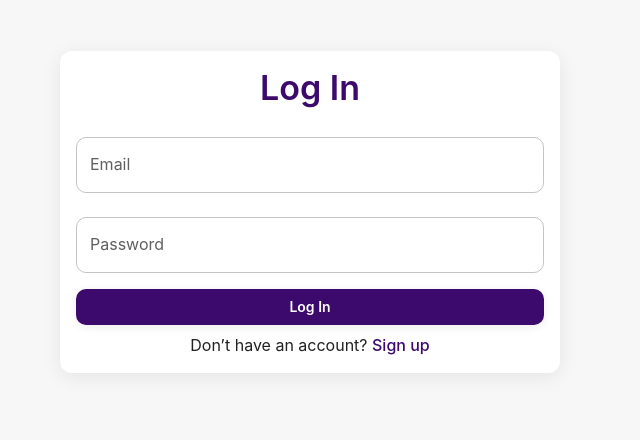
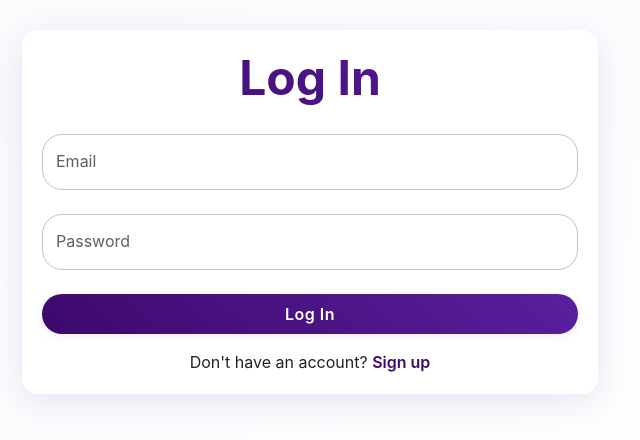
Before and after one commit to aiyza-j/WorkHub, a Next.js app in the folder apps/frontend/: page /login in a window 1280 px wide. Shown: the part 188-628 px from the top of the page, without its empty margins (330-970 px from the left). Built offline with nearby package versions, Linux system fonts and the light colour scheme; some icons are missing.

Commit message:
theme dark light

```diff
--- a/apps/frontend/app/components/Dashboard/Sidebar.tsx
+++ b/apps/frontend/app/components/Dashboard/Sidebar.tsx
@@ -22,6 +22,7 @@ import Link from 'next/link';
 import { useTheme } from '@mui/material/styles';
 import { motion, AnimatePresence } from 'framer-motion';
 import { usePathname } from 'next/navigation';
+import { useSession } from '@/app/hooks/useSession';
 
 interface SidebarProps {
   open: boolean;
--- /dev/null
+++ b/apps/frontend/app/contexts/ThemeContext.tsx
@@ -0,0 +1,34 @@
+'use client';
+import React, { createContext, useContext, useState, ReactNode } from 'react';
+
+type ThemeMode = 'light' | 'dark';
+
+interface ThemeContextType {
+  mode: ThemeMode;
+  toggleTheme: () => void;
+}
+
+const ThemeContext = createContext<ThemeContextType | undefined>(undefined);
+
+export const ThemeProviderContext = ({ children }: { children: ReactNode }) => {
+  const [mode, setMode] = useState<ThemeMode>('light');
+
+  const toggleTheme = () => {
+    setMode((prev) => (prev === 'light' ? 'dark' : 'light'));
+  };
+
+  return (
+    <ThemeContext.Provider value={{ mode, toggleTheme }}>
+      {children}
+    </ThemeContext.Provider>
+  );
+};
+
+// ✅ Export custom hook
+export const useThemeContext = (): ThemeContextType => {
+  const context = useContext(ThemeContext);
+  if (!context) {
+    throw new Error('useThemeContext must be used within a ThemeProviderContext');
+  }
+  return context;
+};
--- a/apps/frontend/app/layout.tsx
+++ b/apps/frontend/app/layout.tsx
@@ -1,6 +1,7 @@
 import type { Metadata } from "next";
 import "./globals.css";
-import ThemeRegistry from "./theme/ThemeRegistry";
+import ThemeRegistryWithContext from "./theme/ThemeRegistryWithContext";
+import { ThemeProviderContext } from './contexts/ThemeContext';
 
 export const metadata: Metadata = {
   title: "Create Next App",
@@ -15,9 +16,11 @@ export default function RootLayout({
   return (
     <html lang="en">
       <body>
-        <ThemeRegistry mode={"light"}>
-          {children}
-        </ThemeRegistry>
+        <ThemeProviderContext>
+          <ThemeRegistryWithContext>
+            {children}
+          </ThemeRegistryWithContext>
+        </ThemeProviderContext>
       </body>
     </html>
   );
--- a/apps/frontend/app/login/page.tsx
+++ b/apps/frontend/app/login/page.tsx
@@ -9,15 +9,56 @@ import {
   Link,
   IconButton,
   InputAdornment,
+  Container,
+  useTheme,
+  useMediaQuery
 } from '@mui/material';
 import { useRouter } from 'next/navigation';
 import Visibility from '@mui/icons-material/Visibility';
 import VisibilityOff from '@mui/icons-material/VisibilityOff';
 import TextField from '@mui/material/TextField';
 import { useErrorSnackbar } from '../hooks/useErrorSnackbar';
+import { motion } from 'framer-motion';
+
+// Animation variants
+const formVariants = {
+  hidden: { opacity: 0, y: 20 },
+  visible: {
+    opacity: 1,
+    y: 0,
+    transition: {
+      duration: 0.5,
+      ease: "easeOut"
+    }
+  }
+};
+
+const inputVariants = {
+  hidden: { opacity: 0, x: -20 },
+  visible: (i: number) => ({
+    opacity: 1,
+    x: 0,
+    transition: {
+      delay: i * 0.1,
+      duration: 0.4
+    }
+  })
+};
+
+const buttonVariants = {
+  hover: {
+    scale: 1.03,
+    boxShadow: "0px 5px 15px rgba(0, 0, 0, 0.1)"
+  },
+  tap: {
+    scale: 0.97
+  }
+};
 
 const LoginPage = () => {
   const router = useRouter();
+  const theme = useTheme();
+  const isMobile = useMediaQuery(theme.breakpoints.down('sm'));
 
   const [email, setEmail] = useState('');
   const [emailError, setEmailError] = useState('');
@@ -84,21 +125,59 @@ const LoginPage = () => {
         display: 'flex',
         alignItems: 'center',
         justifyContent: 'center',
-        backgroundColor: '#f7f7f7',
+        backgroundColor: theme.palette.mode === 'dark'
+          ? theme.palette.background.default
+          : '#f7f9fc',
+        py: { xs: 4, md: 8 },
         px: 2,
+        background: theme.palette.mode === 'dark'
+          ? `linear-gradient(145deg, #121212, #1a1a1a)`
+          : `linear-gradient(145deg, #f7f9fc, #ffffff)`,
       }}
     >
-      <Paper elevation={3} sx={{ p: 4, width: '100%', maxWidth: 500 }}>
+      <Container maxWidth="sm">
+        <motion.div
+          initial="hidden"
+          animate="visible"
+          variants={formVariants}
+        >
+          <Paper
+            elevation={theme.palette.mode === 'dark' ? 4 : 2}
+            sx={{
+              p: { xs: 3, md: 5 },
+              borderRadius: '16px',
+              backdropFilter: 'blur(10px)',
+              backgroundColor: theme.palette.mode === 'dark'
+                ? 'rgba(30, 30, 30, 0.9)'
+                : 'rgba(255, 255, 255, 0.9)',
+              boxShadow: theme.palette.mode === 'dark'
+                ? '0 8px 32px rgba(0, 0, 0, 0.2)'
+                : '0 8px 32px rgba(31, 38, 135, 0.1)',
+            }}
+          >
+            <motion.div
+              initial={{ opacity: 0, y: -20 }}
+              animate={{ opacity: 1, y: 0 }}
+              transition={{ duration: 0.5 }}
+            >
               <Typography
-          variant="h4"
+                variant={isMobile ? "h4" : "h3"}
                 gutterBottom
                 textAlign="center"
-          color="primary"
+                sx={{
+                  fontWeight: 700,
+                  mb: 3,
+                  background: `-webkit-linear-gradient(45deg, ${theme.palette.primary.main}, ${theme.palette.primary.light})`,
+                  WebkitBackgroundClip: "text",
+                  WebkitTextFillColor: "transparent"
+                }}
               >
                 Log In
               </Typography>
+            </motion.div>
 
             <form onSubmit={handleSubmit} noValidate autoComplete="off">
+              <motion.div custom={0} variants={inputVariants} initial="hidden" animate="visible">
                 <TextField
                   fullWidth
                   margin="normal"
@@ -109,8 +188,22 @@ const LoginPage = () => {
                   error={!!emailError}
                   helperText={emailError}
                   variant="outlined"
+                  sx={{
+                    '& .MuiOutlinedInput-root': {
+                      borderRadius: 2,
+                      transition: 'all 0.3s ease',
+                      '&:hover': {
+                        boxShadow: '0 2px 10px rgba(60, 9, 108, 0.1)'
+                      },
+                      '&.Mui-focused': {
+                        boxShadow: '0 0 0 2px rgba(60, 9, 108, 0.2)'
+                      }
+                    }
+                  }}
                 />
+              </motion.div>
 
+              <motion.div custom={1} variants={inputVariants} initial="hidden" animate="visible">
                 <TextField
                   fullWidth
                   margin="normal"
@@ -119,8 +212,19 @@ const LoginPage = () => {
                   value={password}
                   onChange={handlePasswordChange}
                   variant="outlined"
-            slotProps={{
-               input: {
+                  sx={{
+                    '& .MuiOutlinedInput-root': {
+                      borderRadius: 2,
+                      transition: 'all 0.3s ease',
+                      '&:hover': {
+                        boxShadow: '0 2px 10px rgba(60, 9, 108, 0.1)'
+                      },
+                      '&.Mui-focused': {
+                        boxShadow: '0 0 0 2px rgba(60, 9, 108, 0.2)'
+                      }
+                    }
+                  }}
+                  InputProps={{
                     endAdornment: (
                       <InputAdornment position="end">
                         <IconButton
@@ -131,32 +235,67 @@ const LoginPage = () => {
                         </IconButton>
                       </InputAdornment>
                     ),
-                    },
                   }}
                 />
+              </motion.div>
 
+              <motion.div
+                custom={2}
+                variants={inputVariants}
+                initial="hidden"
+                animate="visible"
+              >
                 <Button
+                  component={motion.button}
+                  variants={buttonVariants}
+                  whileHover="hover"
+                  whileTap="tap"
                   type="submit"
                   fullWidth
                   variant="contained"
                   color="primary"
-            sx={{ mt: 2, py: 1.5 }}
+                  sx={{
+                    mt: 4,
+                    mb: 2,
+                    py: 1.5,
+                    borderRadius: '30px',
+                    fontSize: '1rem',
+                    fontWeight: 600,
+                    letterSpacing: '0.5px',
+                    background: `linear-gradient(45deg, ${theme.palette.primary.main}, ${theme.palette.primary.light})`,
+                    transition: 'all 0.3s ease',
+                  }}
                 >
                   Log In
                 </Button>
+              </motion.div>
 
+              <motion.div custom={3} variants={inputVariants} initial="hidden" animate="visible">
                 <Typography textAlign="center" mt={2}>
-            Don’t have an account?{' '}
+                  Don't have an account?{' '}
                   <Link
                     onClick={() => router.push('/signup')}
-              sx={{ cursor: 'pointer', color: 'primary.main', fontWeight: 500 }}
+                    sx={{
+                      cursor: 'pointer',
+                      color: theme.palette.primary.main,
+                      fontWeight: 600,
+                      transition: 'all 0.2s ease',
+                      '&:hover': {
+                        color: theme.palette.primary.light,
+                        textDecoration: 'none'
+                      }
+                    }}
                     underline="hover"
                   >
                     Sign up
                   </Link>
                 </Typography>
+              </motion.div>
             </form>
           </Paper>
+          {SnackbarComponent}
+        </motion.div>
+      </Container>
     </Box>
   );
 };
--- a/apps/frontend/app/theme/ThemeRegistry.tsx
+++ b/apps/frontend/app/theme/ThemeRegistry.tsx
@@ -1,7 +1,7 @@
 'use client';
 
 import { ThemeProvider, CssBaseline } from '@mui/material';
-import { PropsWithChildren } from 'react';
+import { PropsWithChildren, useMemo } from 'react';
 import getTheme from './theme';
 
 interface ThemeRegistryProps {
@@ -9,8 +9,10 @@ interface ThemeRegistryProps {
 }
 
 export default function ThemeRegistry({ children, mode }: PropsWithChildren<ThemeRegistryProps>) {
+  const theme = useMemo(() => getTheme(mode), [mode]);
+
   return (
-    <ThemeProvider theme={getTheme(mode)}>
+    <ThemeProvider theme={theme}>
       <CssBaseline />
       {children}
     </ThemeProvider>
--- /dev/null
+++ b/apps/frontend/app/theme/ThemeRegistryWithContext.tsx
@@ -0,0 +1,15 @@
+'use client';
+
+import { PropsWithChildren } from 'react';
+import ThemeRegistry from './ThemeRegistry';
+import { useThemeContext } from '../contexts/ThemeContext';
+
+export default function ThemeRegistryWithContext({ children }: PropsWithChildren) {
+  const { mode } = useThemeContext();
+
+  return (
+    <ThemeRegistry mode={mode}>
+      {children}
+    </ThemeRegistry>
+  );
+}
```
Also changed, not shown: apps/frontend/app/components/Dashboard/Header.tsx (+4 -4 lines), apps/frontend/app/layouts/DashboardLayout.tsx (+8 -7 lines). Lines whose indentation alone changed are shown as unchanged.
